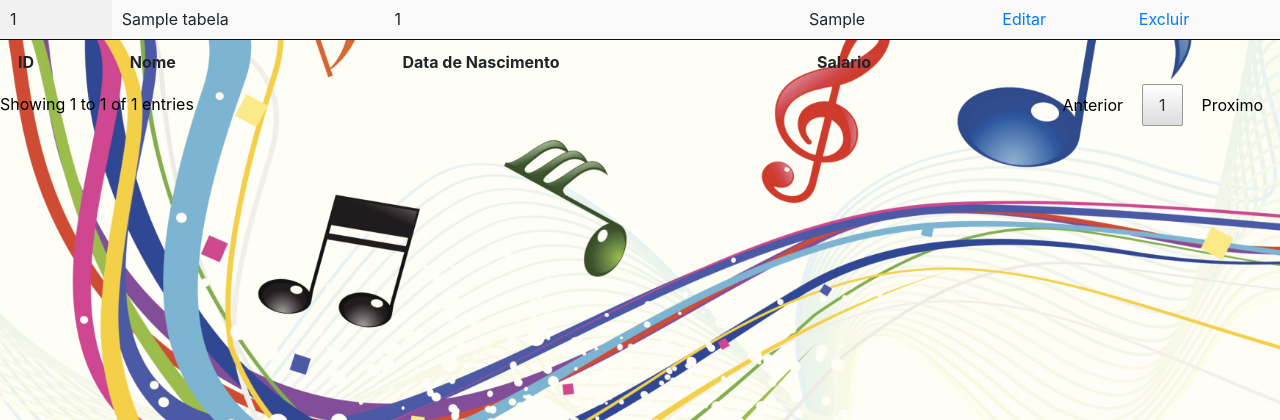
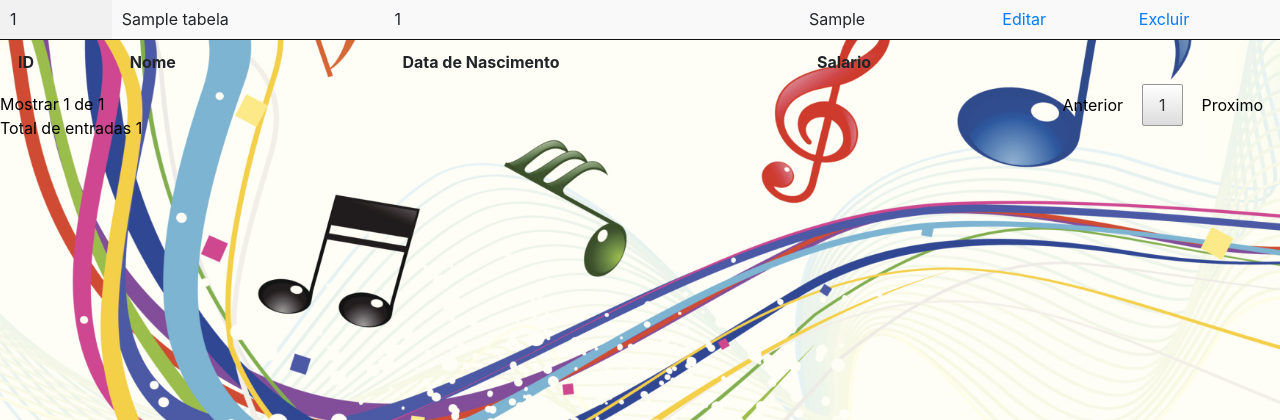
Before and after one commit to FFDuarte/TrabalhoAndre, a PHP site: page / in a window 1280 px wide. Shown: the part 180-600 px from the top of the page. Run offline with PHP 8.4, Linux system fonts and the light colour scheme; tables that the repository leaves empty or names only in its code hold one stand-in row (values such as "Sample post"); some libraries are stand-ins or nearby versions.

Commit message:
Add files via upload

```diff
--- a/index.php
+++ b/index.php
@@ -15,8 +15,8 @@ $(document).ready(function() {
     $('#example').DataTable({"language": {
        "decimal":        "",
     "emptyTable":     "Tem nada não,irmão",
-    "info":           "Showing _START_ to _END_ of _TOTAL_ entries",
-    "infoEmpty":      "Mostrando 0 / 0 / 0 ",
+    "info":           "Mostrar _START_ de _END_ <br> Total de entradas _TOTAL_ ",
+    "infoEmpty":      "Mostrar 0 0 0 ",
     "infoFiltered":   "(filtered from _MAX_ total entries)",
     "infoPostFix":    "",
     "thousands":      ",",
```
